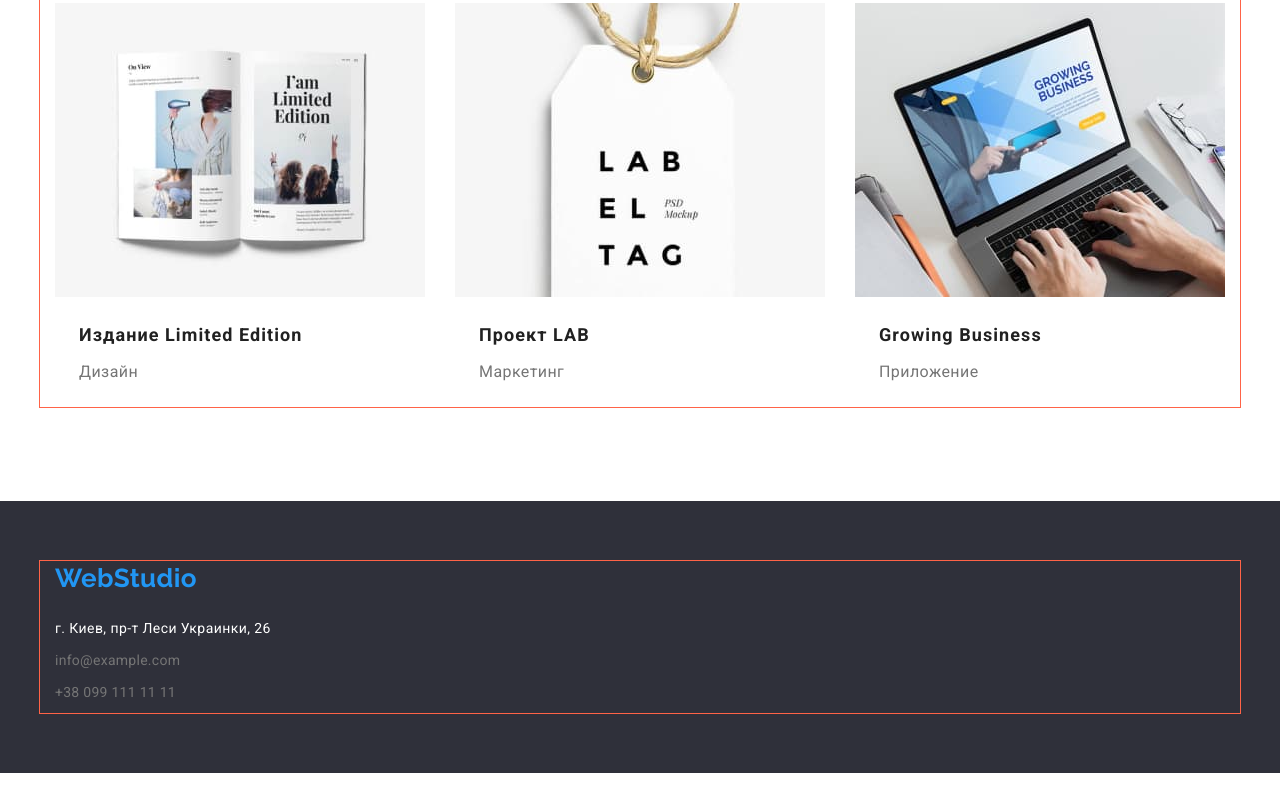
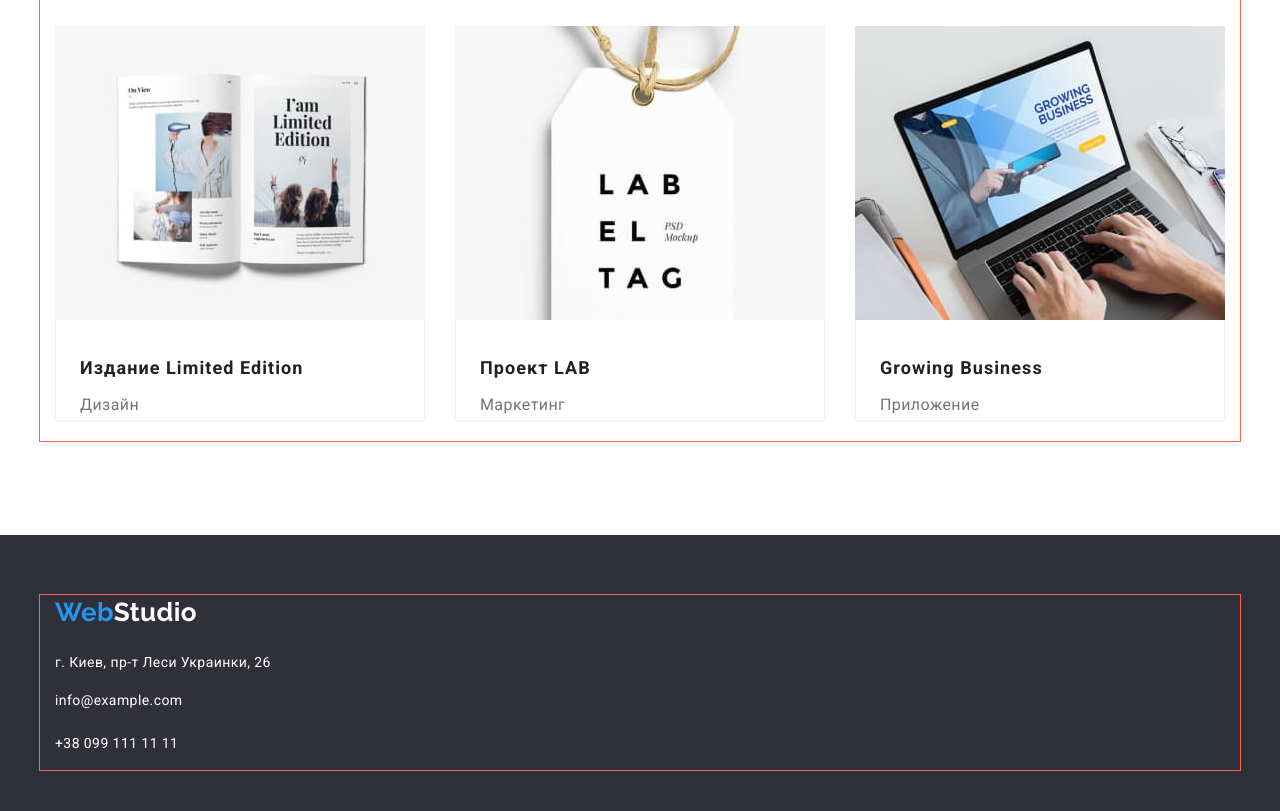
Before and after one commit to KaterynaBabych/goit-markup-hw-03, a plain HTML site: page portfolio.html in a window 1280 px wide. Shown: the part 1131-1942 px from the top of the page. Before the commit the page ends 1904 px from the top, so only its background shows below. Drawn offline with nearby package versions, Linux system fonts and the light colour scheme.

Commit message:
исправления

```diff
--- a/css/styles.css
+++ b/css/styles.css
@@ -64,7 +64,7 @@ address {
   line-height: 1.17;
 }
 .logo-white {
-  color: var(--hero-text-color)
+  color: var(--hero-text-color);
   font-family: Raleway, sans-serif;
   font-weight: 700;
   font-size: 26px;
@@ -100,7 +100,9 @@ address {
 .main-nav {
   display: flex;
   align-items: center;
+  border-bottom: 1px solid #ececec;
 }
+
 /* site nav */
 .site-nav {
   display: flex;
@@ -148,9 +150,9 @@ address {
 /* Контакты */
 .mail {
   color: var(--primary-text-color);
-  font-weight: 400;
+  font-weight: 500;
   font-size: 14px;
-  line-height: 1.71;
+  line-height: 1.14;
   letter-spacing: 0.02em;
 }
 .mail:hover,
@@ -159,9 +161,9 @@ address {
 }
 .tel {
   color: var(--primary-text-color);
-  font-weight: 400;
+  font-weight: 500;
   font-size: 14px;
-  line-height: 1.71;
+  line-height: 1.14;
   letter-spacing: 0.02em;
 }
 .tel:hover,
@@ -208,6 +210,10 @@ address {
 }
 
 /* Cекция Team наша команда */
+.team-card {
+  padding-top: 30px;
+  padding-bottom: 30px;
+}
 .section-team {
   padding-top: 94px;
   padding-bottom: 94px;
@@ -254,6 +260,8 @@ address {
   display: flex;
 }
 .team-title {
+  margin-top: 0;
+  margin-bottom: 10px;
   text-align: center;
   color: var(--title-text-color);
   font-weight: 500;
@@ -261,10 +269,16 @@ address {
   line-height: 1.17;
 }
 .team-text {
+  margin-top: 0;
+  margin-bottom: 0;
   text-align: center;
   font-weight: 400;
   font-size: 16px;
   line-height: 1.17;
+}
+.team-item {
+  border: 1px solid #eeeeee;
+  border-radius: 4px;
 }
 .team-item:not(:last-child) {
   margin-right: 30px;
@@ -281,9 +295,22 @@ address {
 .adress-nav,
 .mailto-nav,
 .tel-nav {
-  padding-bottom: 8px;
+  padding-bottom: 9px;
 }
-
+.mail-footer {
+  color: var(--hero-text-color);
+  font-weight: 400;
+  font-size: 14px;
+  line-height: 2.42;
+  letter-spacing: 0.03em;
+}
+.tel-footer {
+  color: var(--hero-text-color);
+  font-weight: 400;
+  font-size: 14px;
+  line-height: 2.42;
+  letter-spacing: 0.03em;
+}
 /* кнопка */
 .button-hero {
   display: inline-block;
@@ -336,9 +363,10 @@ address {
 .portfolio-card {
   display: flex;
   flex-wrap: wrap;
-  flex-basis: calc((100% -60px) / 3);
 }
 .list-card:not(:nth-child(3n)) {
+  /* flex-basis: calc((100% -66px) / 3); */
+  width: calc((100% - 60px) / 3);
   margin-right: 30px;
 }
 .list-card:not(:nth-last-child(-n + 3)) {
@@ -346,6 +374,7 @@ address {
 }
 .list-card {
   padding-bottom: 20px;
+  /* border: 1px solid #eeeeee; */
 }
 .portfolio-title {
   margin-bottom: 4px;
@@ -366,9 +395,10 @@ address {
 }
 
 .portfolio-nav {
-  margin-left: 24px;
-  margin-right: 24px;
+  padding-left: 24px;
+  padding-right: 24px;
+  padding-top: 30px;
+  border-left: 1px solid #eeeeee;
+  border-right: 1px solid #eeeeee;
+  border-bottom: 1px solid #eeeeee;
 }
-.img-nav {
-  margin-bottom: 20px;
-}
--- a/portfolio.html
+++ b/portfolio.html
@@ -60,8 +60,6 @@
               <button title="button" class="filter">Маркетинг</button>
             </li>
           </ul>
-        </div>
-        <div class="container">
           <ul class="portfolio portfolio-card">
             <li class="list-card">
               <a href="">
@@ -181,9 +179,11 @@
                 >
               </li>
               <li class="mailto-nav">
-                <a href="mailto:info@example.com" class="mail">info@example.com</a>
+                <a href="mailto:info@example.com" class="mail-footer">info@example.com</a>
               </li>
-              <li class="tel-nav"><a href="tel:+380991111111" class="tel">+38 099 111 11 11</a></li>
+              <li class="tel-nav">
+                <a href="tel:+380991111111" class="tel-footer">+38 099 111 11 11</a>
+              </li>
             </ul>
           </address>
         </footer>
```
Also changed, not shown: index.html (+12 -2 lines).
